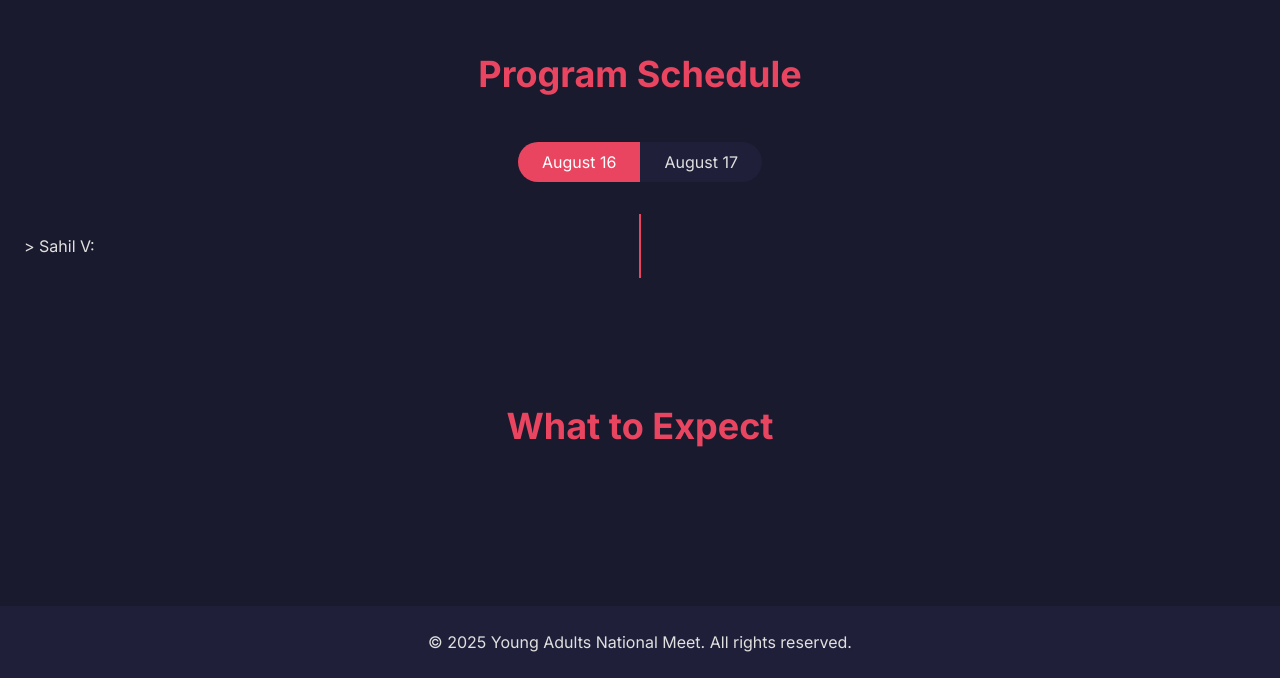
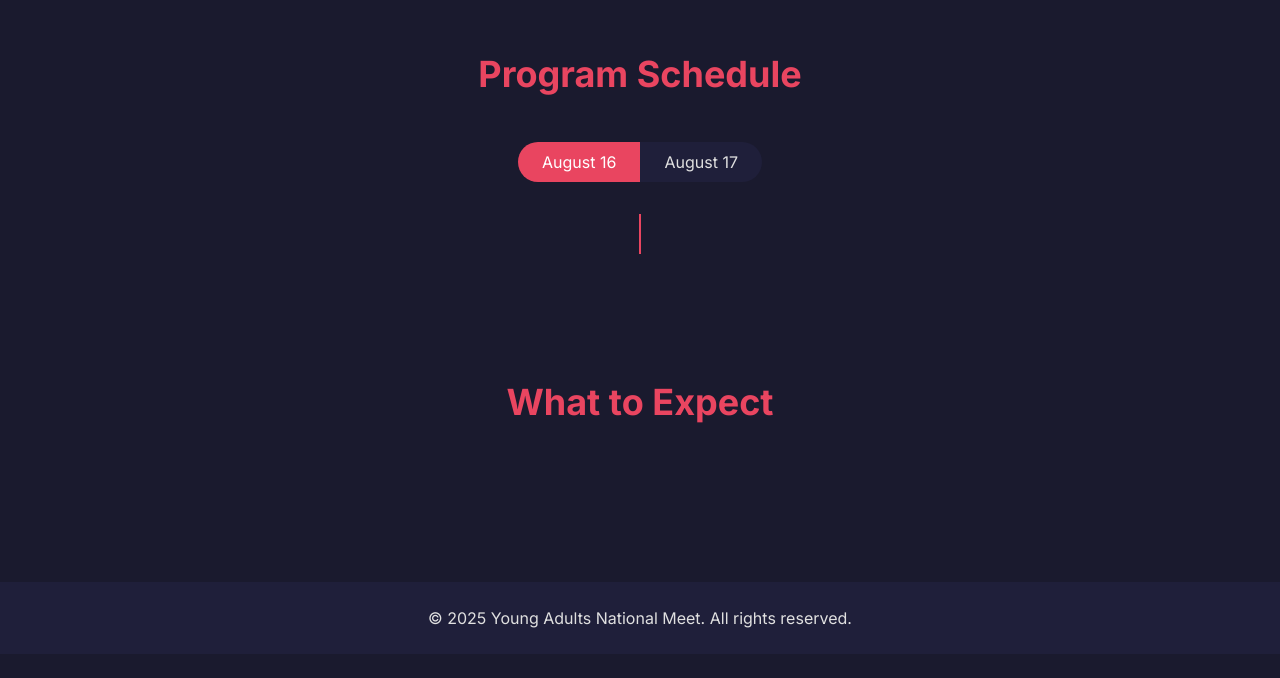
Before and after one commit to gulatiisahil/sos.github.io, a plain HTML site: page index.html in a window 1280 px wide. Shown: the part 1320-1998 px from the top of the page. After the commit the page ends 1974 px from the top, so only its background shows below. Drawn offline with nearby package versions, Linux system fonts and the light colour scheme.

Commit message:
Update index.html

```diff
--- a/index.html
+++ b/index.html
@@ -194,7 +194,6 @@ left: 23px;
 
             <div id="day1" class="tab-content timeline">
 
-> Sahil V:
 <!-- Day 1 schedule will be rendered here by JavaScript -->
             </div>
             <div id="day2" class="tab-content timeline" style="display:none;">
```
